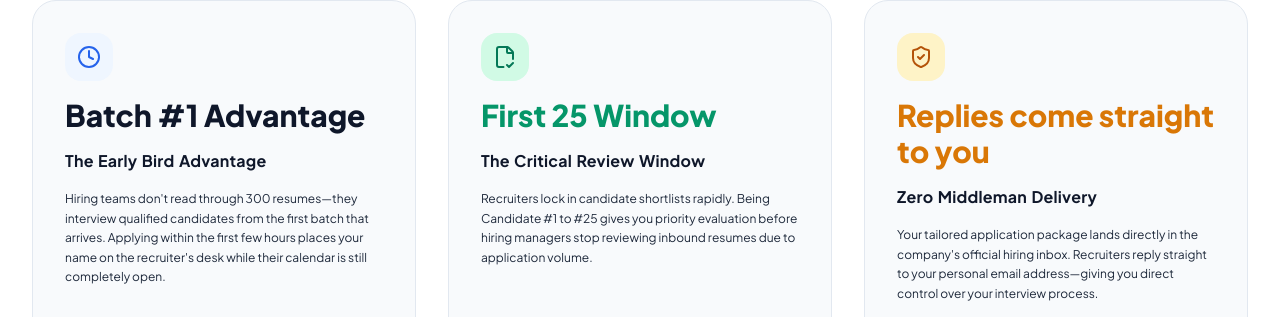
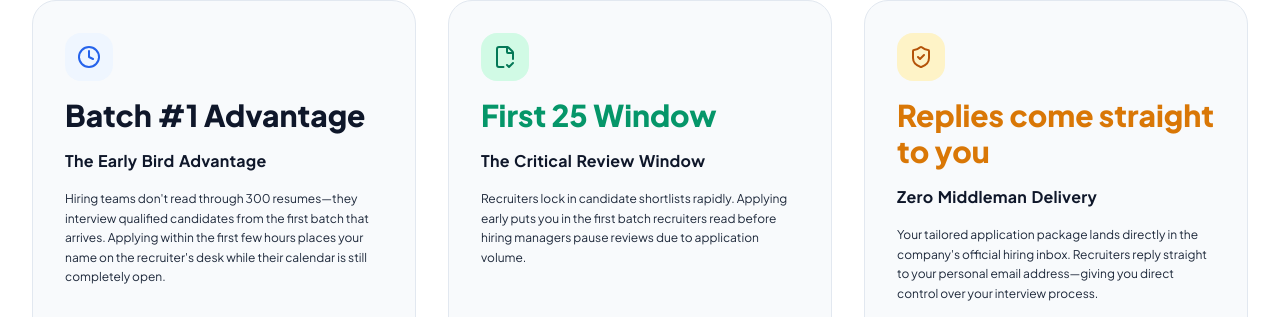
Before and after one commit to nicasiotuason/candidate-ph, a React (Vite) app: page / in a window 1280 px wide. Shown: the part 5023-5340 px from the top of the page. Built offline with nearby package versions, Linux system fonts and the light colour scheme; no server answers; the database is empty.

Commit message:
polish(landing): adopt safer phrasing for applicant timing

```diff
--- a/src/pages/LandingPage.jsx
+++ b/src/pages/LandingPage.jsx
@@ -696,7 +696,7 @@ export default function LandingPage({
                 <div className="text-3xl font-black text-emerald-600">First 25 Window</div>
                 <h3 className="text-base font-bold text-slate-900">The Critical Review Window</h3>
                 <p className="text-xs text-slate-800 leading-relaxed font-normal">
-                  Recruiters lock in candidate shortlists rapidly. Being Candidate #1 to #25 gives you priority evaluation before hiring managers stop reviewing inbound resumes due to application volume.
+                  Recruiters lock in candidate shortlists rapidly. Applying early puts you in the first batch recruiters read before hiring managers pause reviews due to application volume.
                 </p>
               </div>
               <div className="p-3 bg-white rounded-xl border border-slate-200 text-[11px] text-slate-800 font-medium">
```
